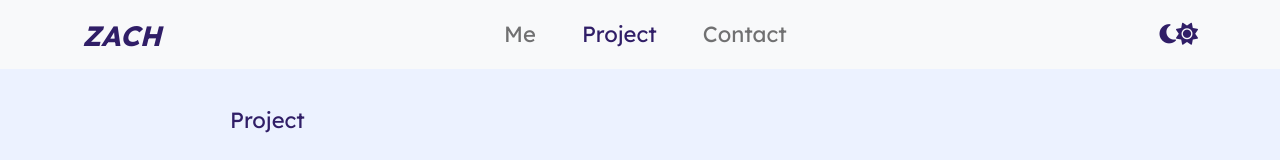
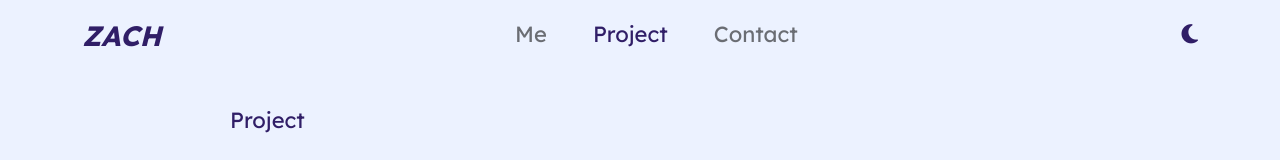
Before and after one commit to RizkyZaki/my.old, a Vue app: page /project in a window 1280 px wide. Shown: the top 160 px of the page. Built offline with nearby package versions, Linux system fonts and the light colour scheme.

Commit message:
:sparkles: DarkMode: Clear the dark mode

```diff
--- a/src/App.vue
+++ b/src/App.vue
@@ -36,8 +36,8 @@ body {
 }
 
 .dark-theme {
-  background: $dark-bg;
-  color: $text-bg-light;
+  background: $dark-bg !important;
+  color: $text-bg-dark !important;
 }
 
 .Zach {
@@ -49,15 +49,19 @@ body {
   margin: 35px 230px;
 }
 
-.text-base {
-  color: $text-bg-dark;
+.toggle-theme {
+  cursor: pointer;
 }
+
 router-link {
   cursor: pointer;
 }
 
 .router-link-exact-active.router-link-active {
   color: $text-bg-light;
+}
+.router-link-exact-active.router-dark.router-link-active {
+  color: $text-bg-dark;
 }
 
 @media (min-width: 367px) and (max-width: 767px) {
--- a/src/components/HeaderComp.vue
+++ b/src/components/HeaderComp.vue
@@ -1,5 +1,5 @@
 <template>
-  <nav class="navbar navbar-expand-lg bg-light">
+  <nav class="navbar navbar-expand-lg nav-dark">
     <div class="container">
       <h3 class="Zach">ZACH</h3>
       <button
@@ -28,8 +28,10 @@
           </li>
         </ul>
         <div class="nav-item">
-          <i class="fa-solid fa-moon dark-btn"></i>
-          <i class="fa-solid fa-sun light-btn"></i>
+          <div class="toggle-theme" @click="changeTheme()">
+            <i v-if="theme === 'dark'" class="fa-solid fa-sun dark-btn"></i>
+            <i v-else class="fa-solid fa-moon light-btn"></i>
+          </div>
         </div>
       </div>
     </div>
@@ -41,6 +43,21 @@ export default {
   props: {
     message: String,
   },
+  data() {
+    return {
+      theme: "",
+    };
+  },
+  methods: {
+    changeTheme() {
+      document.body.classList.toggle("dark-theme");
+      if (document.body.classList.contains("dark-theme")) {
+        this.theme = "dark";
+      } else {
+        this.theme = "light";
+      }
+    },
+  },
 };
 </script>
 
```
